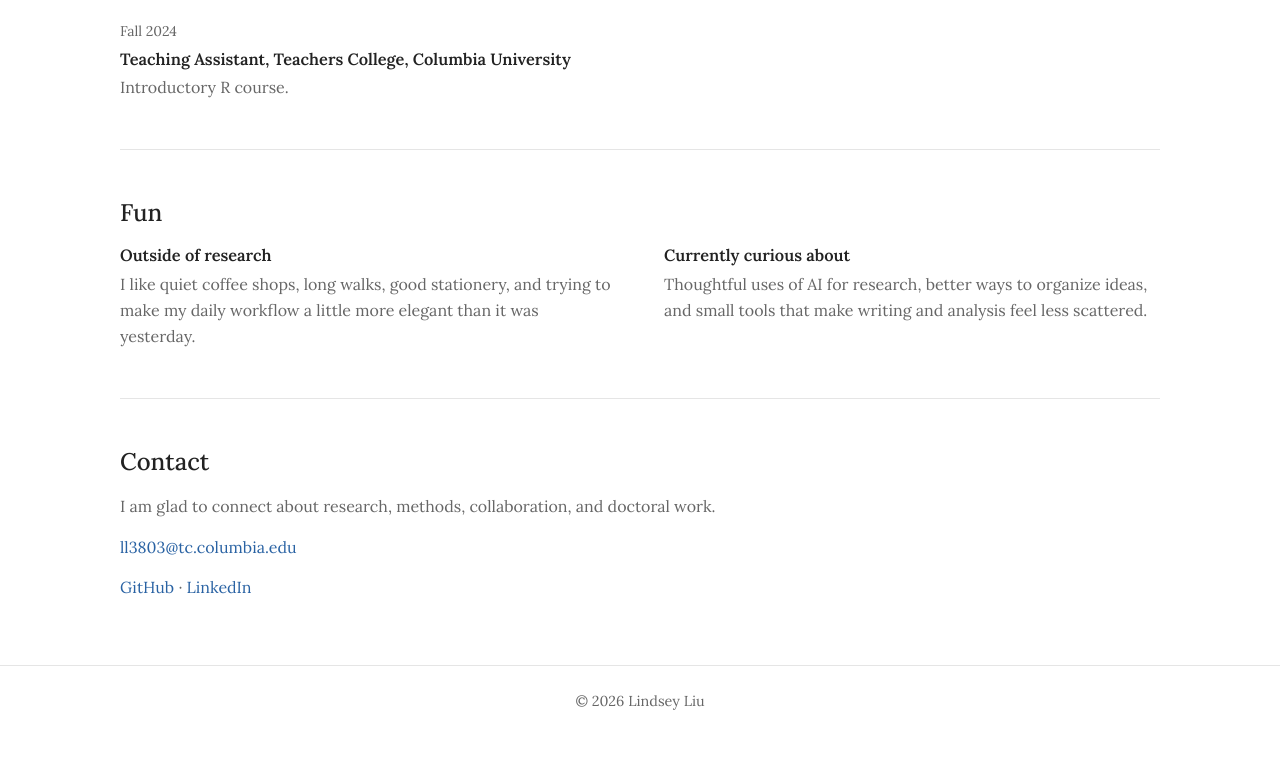
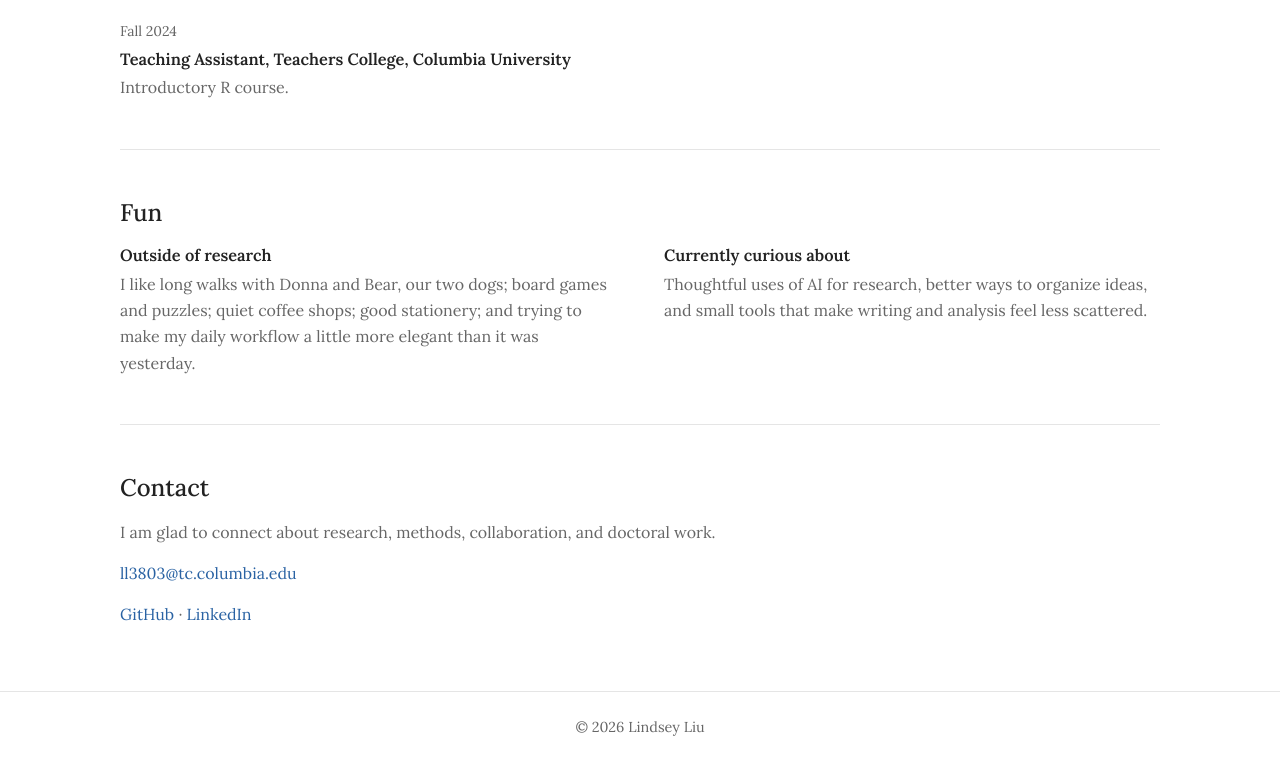
Before and after one commit to lindseyliu17/lindseyliu17.github.io, a plain HTML site: page index.html in a window 1280 px wide. Shown: the part 3763-4527 px from the top of the page. Before the commit the page ends 4500 px from the top, so only its background shows below. Drawn offline with Linux system fonts and the light colour scheme.

Commit message:
Update Outside of research blurb

```diff
--- a/index.html
+++ b/index.html
@@ -232,7 +232,7 @@
           <article>
             <h3>Outside of research</h3>
             <p>
-              I like quiet coffee shops, long walks, good stationery, and trying to make my daily workflow a little more elegant than it was yesterday.
+              I like long walks with Donna and Bear, our two dogs; board games and puzzles; quiet coffee shops; good stationery; and trying to make my daily workflow a little more elegant than it was yesterday.
             </p>
           </article>
           <article>
```
